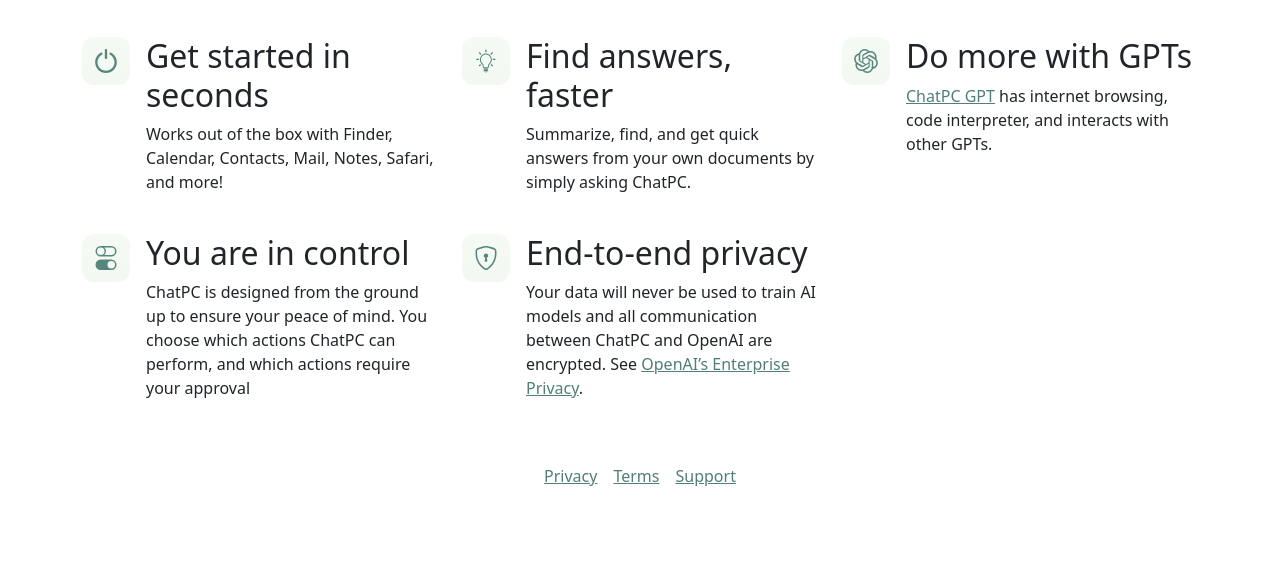
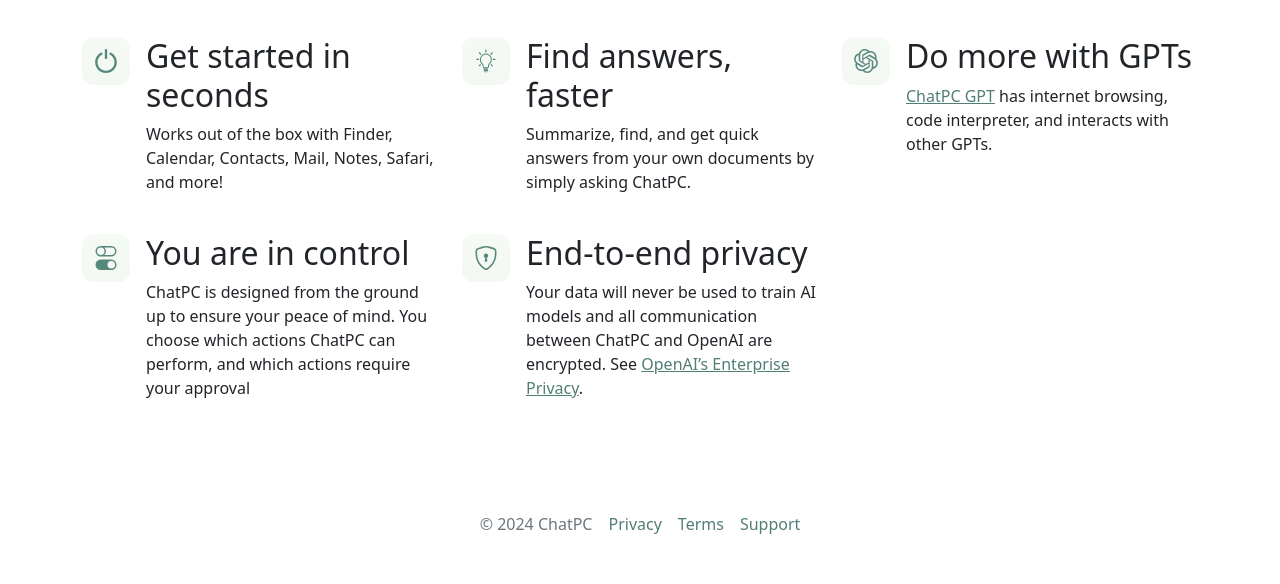
Before and after one commit to dounan/chat-pc-site, a Jekyll site: the page built from README-qa.md, in a window 1280 px wide. Shown: the part 502-1086 px from the top of the page. Built offline with Jekyll 4.4.1, drawn with Linux system fonts in a browser that asks for light colours; comment, search, counter and statistics services are not loaded; before the commit the page ends 990 px from its top, so only the background shows below that.

Commit message:
style footer and add copyright

```diff
--- a/_layouts/default-qa.html
+++ b/_layouts/default-qa.html
@@ -32,13 +32,12 @@
 
     {{ content }}
 
-    <div class="container">
-      <footer class="d-flex justify-content-center">
-        <a href="/privacy/" class="px-2">Privacy</a>
-        <a href="/terms/" class="px-2">Terms</a>
-        <a href="/support/" class="px-2">Support</a>
-      </footer>
-    </div>
+    <footer class="d-flex py-5 justify-content-center">
+      <span class="px-2 text-secondary">© <span id="copyright">2024</span> ChatPC</span>
+      <a href="/privacy/" class="px-2 text-decoration-none">Privacy</a>
+      <a href="/terms/" class="px-2 text-decoration-none">Terms</a>
+      <a href="/support/" class="px-2 text-decoration-none">Support</a>
+    </footer>
 
     <script src="https://cdnjs.cloudflare.com/ajax/libs/anchor-js/4.1.0/anchor.min.js" integrity="sha256-lZaRhKri35AyJSypXXs4o6OPFTbTmUoltBbDCbdzegg=" crossorigin="anonymous"></script>
     <script>anchors.add();</script>
```
